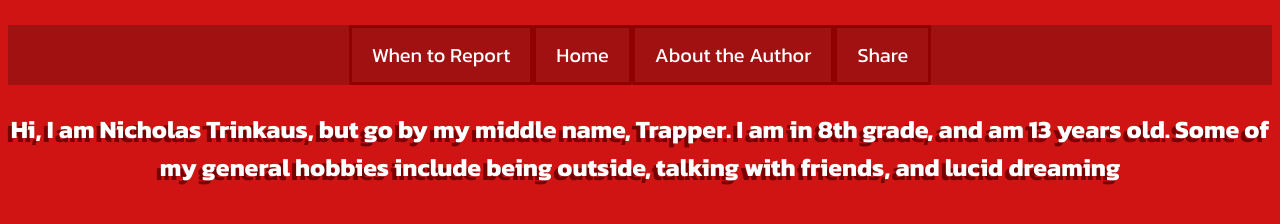
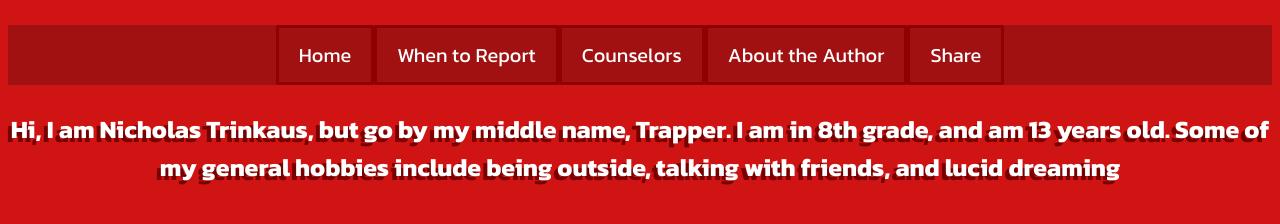
Before and after one commit to antibully/antibully, a plain HTML site: page abouttheauthor.html in a window 1280 px wide. Shown: the part 108-332 px from the top of the page. Drawn offline with Linux system fonts and the light colour scheme.

Commit message:
Update abouttheauthor.html

```diff
--- a/abouttheauthor.html
+++ b/abouttheauthor.html
@@ -132,7 +132,7 @@
 	  <br><br>
    <center><strong>About the Author</strong></center>
    <br><br><br>
- <div width="100%" style="background-color:#a11111; padding: 15px 20px;"><center><a class="top" href="https://antibully.github.io/antibully/whentoreport.html">When to Report</a><a class="top" href="https://antibully.github.io/antibully">Home</a><a class="topgold" href="https://antibully.github.io/antibully/abouttheauthor.html">About the Author</a><a class="top" onclick="copyText()">Share</a></center></div>
+  <div width="100%" style="background-color:#a11111; padding: 15px 20px; animation-name:slidef; animation-duration:1s; position:relative;"><center><a class="top" href="https://antibully.github.io/antibully">Home</a><a class="top" href="https://antibully.github.io/antibully/whentoreport.html">When to Report</a><a class="top" href="https://antibully.github.io/antibully/counselors.html">Counselors</a><a class="top" href="https://antibully.github.io/antibully/abouttheauthor.html">About the Author</a><a class="top" onclick="copyText();">Share</a></center></div>
     <h3>Hi, I am Nicholas Trinkaus, but go by my middle name, Trapper. I am in 8th grade, and am 13 years old. Some of my general hobbies include being outside, talking with friends, and lucid dreaming</h3> <!--I wish I chose lucid dreaming over this to be honest-->
   </body>
 </html>
```
